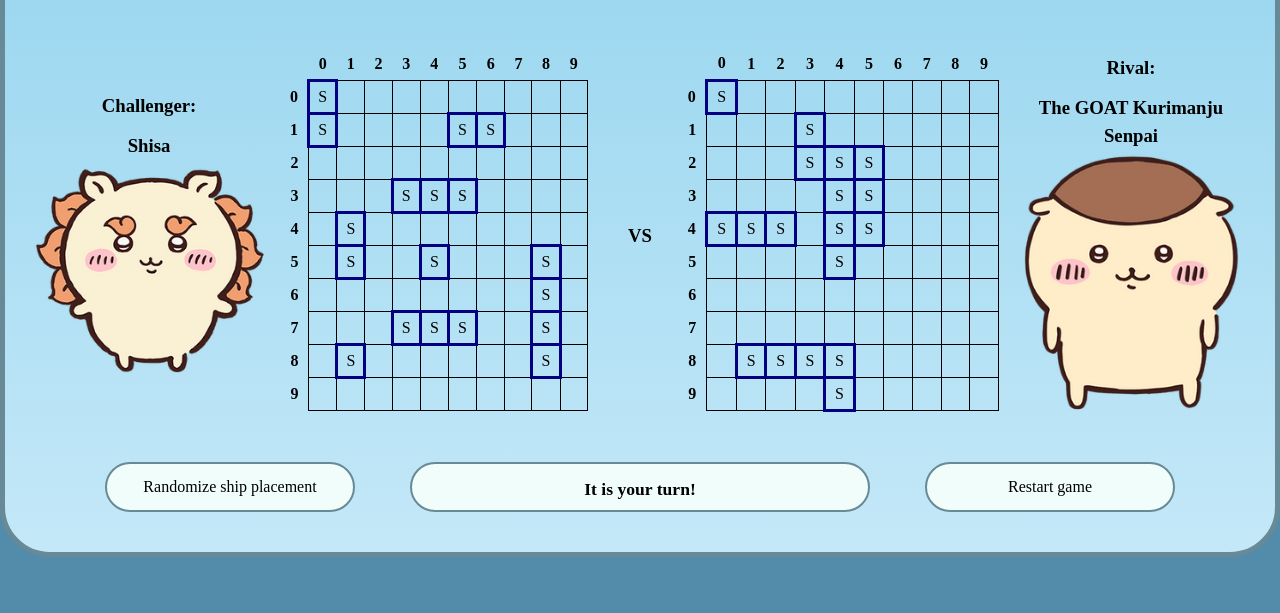
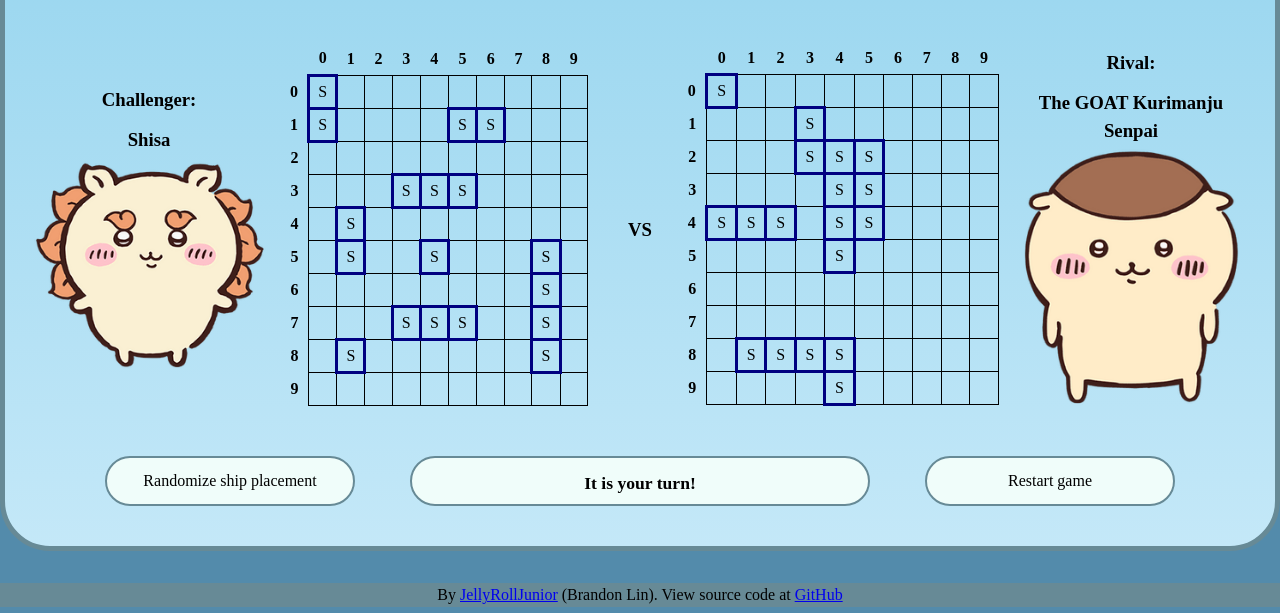
Before and after one commit to JellyRollJunior/kurimanju-battleship, a website built with webpack: page src/index.html in a window 1280 px wide. Shown: the part 187-800 px from the top of the page. Built offline with nearby package versions, Linux system fonts and the light colour scheme.

Commit message:
feat: create footer

```diff
--- a/src/index.html
+++ b/src/index.html
@@ -33,5 +33,7 @@
         <button id="restart">Restart game</button>
       </div>
     </div>
+    <footer>By <a href="https://github.com/JellyRollJunior">JellyRollJunior</a> (Brandon Lin). View source code at <a href="https://github.com/JellyRollJunior/kurimanju-battleship">GitHub</a></footer>
+
   </body>
 </html>
--- a/src/styles.css
+++ b/src/styles.css
@@ -44,6 +44,7 @@ body {
   --border-color: #678a96;
 
   display: flex;
+  flex-direction: column;
   align-items: center;
   justify-content: center;
 
@@ -56,6 +57,7 @@ body {
   flex-direction: column;
   align-items: center;
 
+  margin-top: 45px;
   padding: 35px 24px 40px 24px;
   border-radius: 50px;
   border: 5px solid #678a96;
@@ -154,3 +156,10 @@ button {
   border: 2px solid var(--border-color);
   border-radius: 25px;
 }
+
+footer {
+  text-align: center;
+  width: 100%;
+  margin-top: 32px;
+  background-color: #678a96;
+}
```
